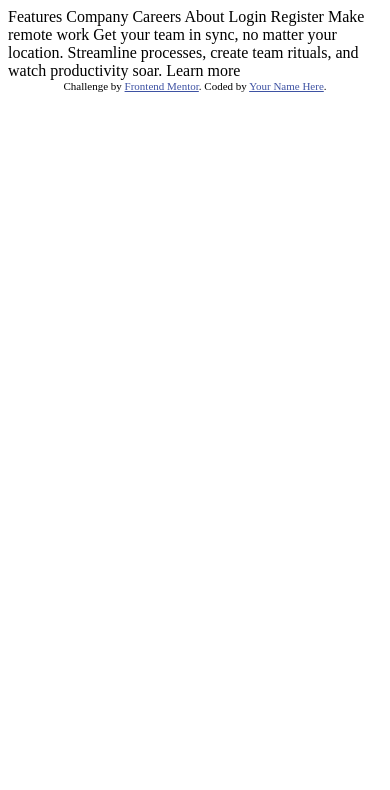
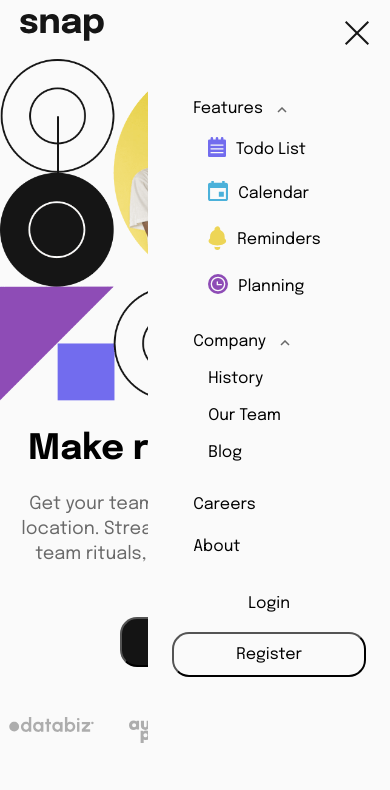
Before and after one commit to Dantochi/Personal-Projects, a plain HTML site: page intro-section-with-dropdown-navigation-main/index.html in a window 390 px wide. Drawn offline with Linux system fonts and the light colour scheme.

Commit message:
For the first time in my web dev journey I built a menu for a mobile device

```diff
--- a/intro-section-with-dropdown-navigation-main/index.html
+++ b/intro-section-with-dropdown-navigation-main/index.html
@@ -5,7 +5,7 @@
   <meta name="viewport" content="width=device-width, initial-scale=1.0"> <!-- displays site properly based on user's device -->
 
   <link rel="icon" type="image/png" sizes="32x32" href="./images/favicon-32x32.png">
-
+  <link rel="stylesheet" href="./styles.css">
   <title>Frontend Mentor | Intro section with dropdown navigation</title>
 
   <!-- Feel free to remove these styles or customise in your own stylesheet 👍 -->
@@ -15,8 +15,111 @@
   </style>
 </head>
 <body>
+<nav class="nav-bar">
+  <div class="site-logo">
+    <img src="./images/logo.svg" alt="Logo Icon">
+  </div>
+  <div class="menu-icon">
+    <img src="./images/icon-menu.svg" alt="Menu Icon">
+  </div>
+</nav>
+<section class="hero-section">
+  <div class="hero-image">
+  </div>
+  <div class="hero-text">
+    <h1>Make remote work</h1>
+    <p>Get your team in sync, no matter your location. Streamline processes,
+      create team rituals, and watch productivity soar.</p>
+    <button>Learn more</button>
+  </div>
+  <div class="img-section">
+    <div class="img-row">
+      <img src="./images/client-databiz.svg" alt="Databiz Icon" height="15px">
+      <img src="./images/client-audiophile.svg" alt="Audiophile Icon" height="26px">
+      <img src="./images/client-meet.svg" alt="Meet Icon" height="15px">
+      <img src="./images/client-maker.svg" alt="Maker Icon" height="18px">
+    </div>
+  </div>
+</section>
+<div class="menu">
+  <div class="close-menu">
+    <img src="./images/icon-close-menu.svg" alt="Close Icon">
+  </div>
+  <div class="menu-list">
+    <div class="first-menu-item">
+      <div class="menu-title">
+        <p>Features</p> <span><img src="./images/icon-arrow-up.svg" alt="Arrow up"></span>
+      </div>
+      <div class="menu-options">
+        <div class="option">
+          <span><img src="./images/icon-todo.svg" alt="" height="20px"></span>
+          <p>Todo List</p>
+        </div>
 
-  Features
+        <div class="option">
+          <span><img src="./images/icon-calendar.svg" alt="" height="20px"></span>
+          <p>Calendar</p>
+        </div>
+
+        <div class="option">
+          <span><img src="./images/icon-reminders.svg" alt="" height="25px"></span>
+          <p>Reminders</p>
+        </div>
+
+        <div class="option">
+          <span><img src="./images/icon-planning.svg" alt="" height="20px"></span>
+          <p>Planning</p>
+        </div>
+
+      </div>
+    </div>
+
+    <div class="second-menu-item">
+      <div class="menu-title">
+        <p>Company</p> <span><img src="./images/icon-arrow-up.svg" alt="Arrow up"></span>
+      </div>
+      <div class="menu-options">
+
+        <div class="option">
+            <p>History</p>
+        </div>
+
+        <div class="option">
+          <p>Our Team</p>
+        </div>
+
+        <div class="option">
+          <p>Blog</p>
+        </div>
+      </div>
+    </div>
+
+    <div class="third-menu-item">
+      <div class="menu-title">
+        <p>Careers</p>
+      </div>
+    </div>
+
+    <div class="fourth-menu-item">
+      <div class="menu-title">
+        <p>About</p>
+      </div>
+    </div>
+  </div>
+  <div class="menu-button">
+    <div class="login-button">
+      <a href="#">Login</a>
+    </div>
+    <button>Register</button>
+  </div>
+</div>
+
+
+
+
+
+
+  <!-- Features
   Company
   Careers
   About
@@ -29,11 +132,11 @@
   Get your team in sync, no matter your location. Streamline processes,
   create team rituals, and watch productivity soar.
 
-  Learn more
+  Learn more -->
 
-  <div class="attribution">
+  <!-- <div class="attribution">
     Challenge by <a href="https://www.frontendmentor.io?ref=challenge" target="_blank">Frontend Mentor</a>.
-    Coded by <a href="#">Your Name Here</a>.
+    Coded by <a href="#">Your Name Here</a>. -->
   </div>
 </body>
 </html>
--- /dev/null
+++ b/intro-section-with-dropdown-navigation-main/styles.css
@@ -0,0 +1,145 @@
+@import url('https://fonts.googleapis.com/css2?family=Epilogue:ital,wght@0,100..900;1,100..900&display=swap');
+
+*{
+    padding: 0px;
+    margin: 0px;
+}
+
+body{
+    font-family: 'Epilogue', 'Courier New', Courier, monospace;
+    background-color: hsl(0, 0%, 98%);
+    height: fit-content;
+}
+
+@media only screen and (max-width: 600px)  {
+    .nav-bar{
+        display: flex;
+        align-items: center;
+        justify-content: space-between;
+        padding: 0px 20px;
+        height: 7vh;
+        /* background-color: aqua; */
+    }
+
+    .hero-section{
+        height: 90vh;
+    }
+
+    .hero-image{
+        height: 45%;
+        /* background-color: blue; */
+        background-image: url('./images/image-hero-mobile.png');
+        background-size: cover;
+    }
+
+    .hero-text{
+        display: flex;
+        flex-direction: column;
+        justify-content: center;
+        align-items: center;
+        gap: 25px;
+        padding: 30px 20px;
+    }
+
+    .hero-text > h1{
+        font-size: 35px;
+    }
+
+    .hero-text > p{
+        line-height: 25px;
+        color: hsl(0, 0%, 41%);
+        font-size: 18px;
+        text-align: center;
+    }
+
+    .hero-text > button{
+        background-color:hsl(0, 0%, 8%);
+        color: white;
+        padding: 10px;
+        border-radius: 17px;
+        width: 150px;
+        height: 50px;
+        font-size: medium;
+        font-weight: 500;
+        font-family: 'Epilogue', 'Courier New', Courier, monospace;
+    }
+
+    .img-section{
+        /* background-color: aqua; */
+        height: 70px;
+        margin: 0px;
+        padding-top: 20px;
+    }
+
+    .img-row{
+        display: flex;
+        justify-content: center;
+        gap: 35px;
+        /* background-color: blue; */
+    }
+
+    .menu{
+        position: absolute;
+        top: 0px;
+        right: 0px;
+        height: 100%;
+        width: 62%;
+        background-color: hsl(0, 0%, 98%);
+        /* display: none; */
+    }
+
+    .close-menu{
+        position: absolute;
+        right: 0px;
+        padding: 20px;
+    }
+    .menu-title{
+        display: flex;
+        gap: 14px;
+        margin-left: 40px;
+    }
+
+    .menu-options{
+        display: flex;
+        flex-direction: column;
+        gap: 20px;
+        padding: 10px;
+        margin-left: 45px;
+        margin-top: 10px;
+    }
+
+    .option{
+        display: flex;
+        gap: 10px;
+        align-items: center;
+    }
+
+    .menu-list{
+        display: flex;
+        flex-direction: column;
+        gap: 25px;
+        padding: 40px 5px;
+        margin-top: 60px;
+    }
+
+    .menu-button{
+        display: flex;
+        flex-direction: column;
+        align-items: center;
+        gap: 20px;
+    }
+
+    .login-button > a{
+        text-decoration: none;
+        color: black;
+    }
+
+    .menu-button > button{
+        width: 80%;
+        height: 45px;
+        border-radius: 17px;
+        font-size: medium;
+        font-family: 'Epilogue', 'Courier New', Courier, monospace;
+        background-color: hsl(0, 0%, 98%);
+    }
+}
```
Also changed, not shown: age-calculator-app-main/index.js (+29 -3 lines), intro-section-with-dropdown-navigation-main/index.js (added).
